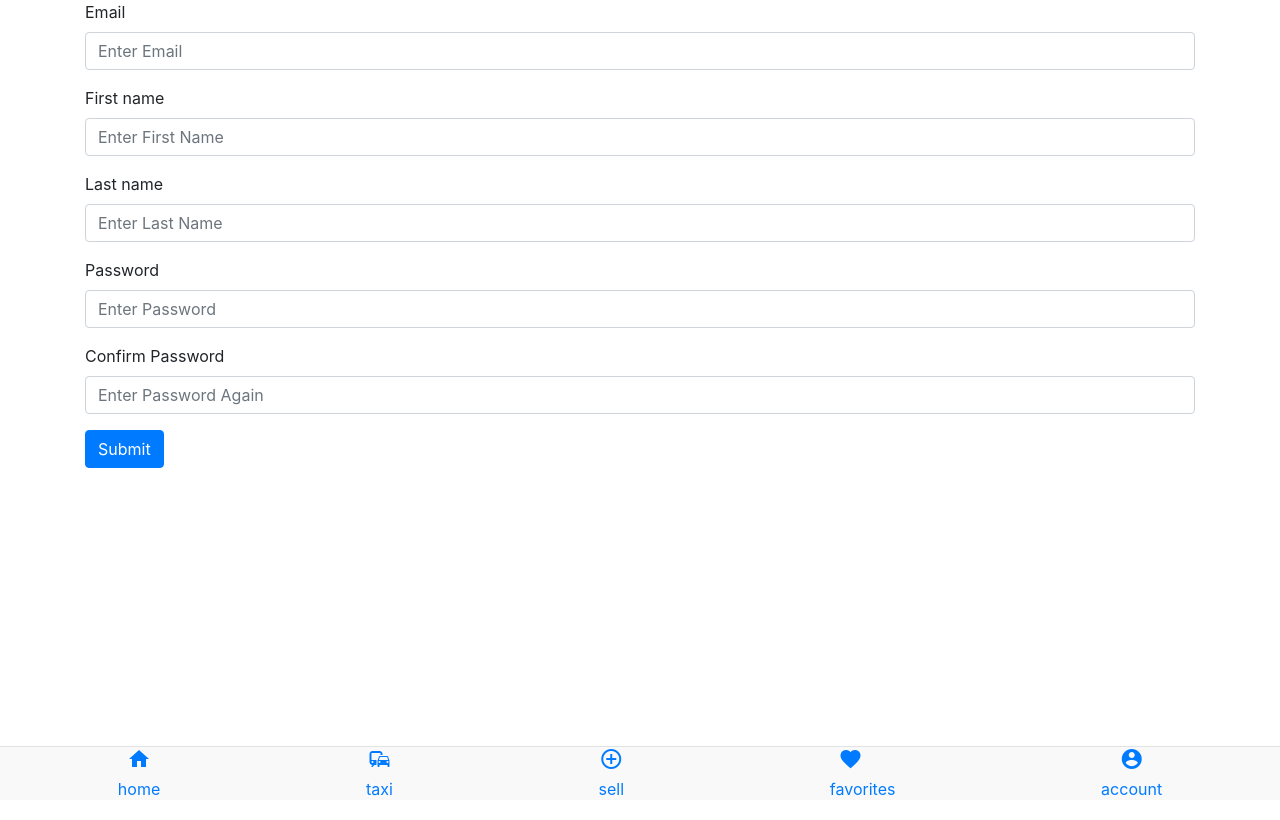
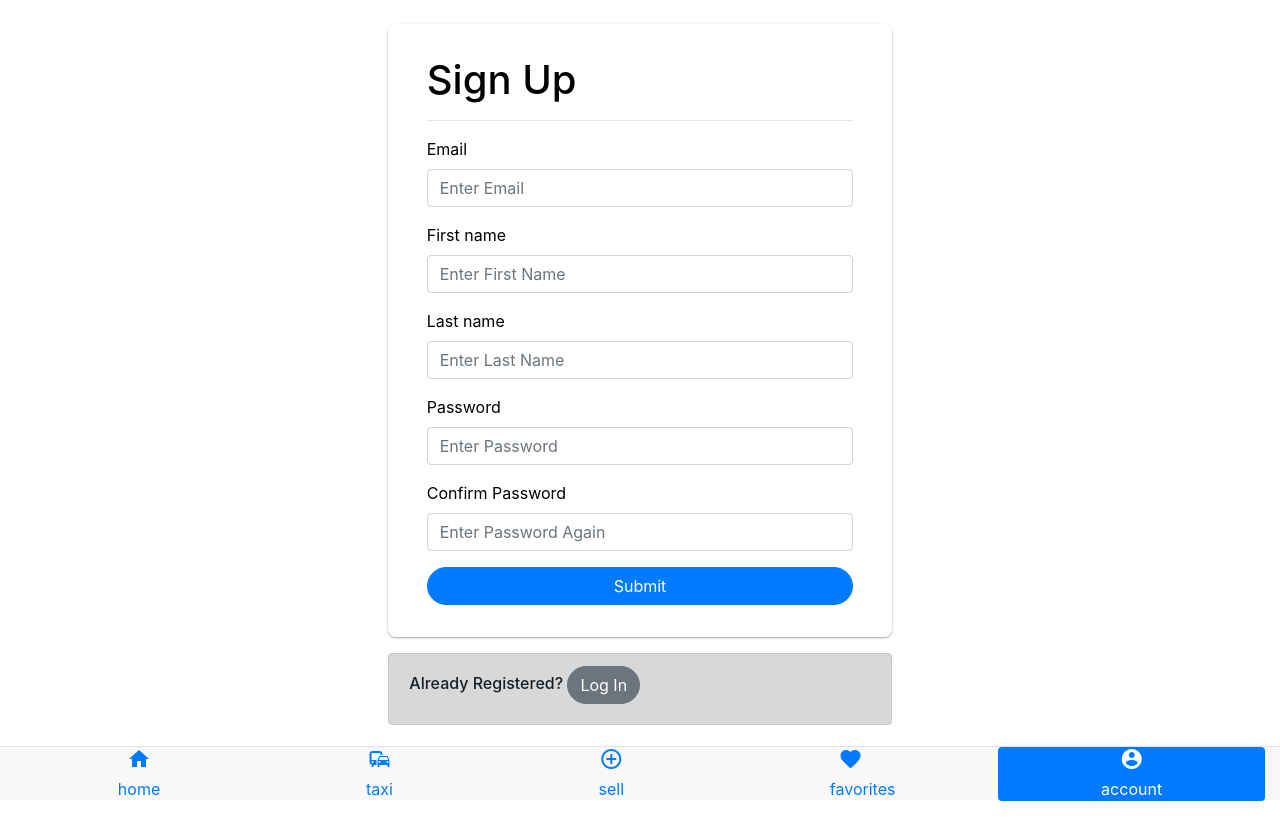
Before and after one commit to ishaanverma/muj-marketplace, a Django app: page /account/register/ in a window 1280 px wide. Before the commit the page ends 796 px from the top, so only its background shows below. Run offline with Django 3.2, Linux system fonts and the light colour scheme; parts of the project's set-up code (start-up, migrations or seed data) failed here and were passed over; some libraries are stand-ins or nearby versions.

Commit message:
Updated frontend

```diff
--- /dev/null
+++ b/src/marketplace/static_proj/css/accounts/register.css
@@ -0,0 +1,21 @@
+.form-container{
+	border-radius: 0.5em;
+	color: black;
+	padding: 2em 2.4em;
+	margin-top: 3vh;
+	-webkit-box-shadow: 0 1px 3px rgba(0,0,0,0.12), 0 1px 2px rgba(0,0,0,0.24);
+	-moz-box-shadow: 0 1px 3px rgba(0,0,0,0.12), 0 1px 2px rgba(0,0,0,0.24);
+	box-shadow: 0 1px 3px rgba(0,0,0,0.12), 0 1px 2px rgba(0,0,0,0.24);
+}
+
+#submitbutton {
+	border-radius: 3em;
+}
+
+.whitespace {
+    height: 79px;
+}
+
+.alert {
+	margin-top: 1em;
+}
--- a/src/marketplace/static_proj/css/home.css
+++ b/src/marketplace/static_proj/css/home.css
@@ -3,9 +3,13 @@
 }
 
 .logo {
+    margin: 1.5em;
     text-align: center;
 }
 
+.logo img   {
+    width: 10em;
+}
 .title-text {
     margin-top: 14px;
     margin-bottom: 5px;
--- a/src/templates/accounts/register.html
+++ b/src/templates/accounts/register.html
@@ -1,18 +1,37 @@
 {% extends "../base.html" %}
 {% load static %}
 
+{% block extra_head %}
+    <link rel="stylesheet" type="text/css" href="{% static 'css/accounts/register.css' %}">
+{% endblock %}
+
 {% block content %}
-<div class="container">
-    <form method="post">
+<div class="container-fluid">
+    <div class="row justify-content-center">
+        <div class="col-xl-5 col-lg-6 col-md-8 col-sm-10 col-xs-12">
+            <form class="form-container" method="post">
                     {% csrf_token %}
+                    <h1>Sign Up</h1>
+                    <hr>
                     {% for object in form %}
                     <div class="form-group">
                         <label>{{ object.label }}</label>
                         {{ object }}
                     </div>
                     {% endfor %}
-        <button type="submit" class="btn btn-primary">Submit</button>
+                    <div class="form-actions">
+                            <button type="submit" class="btn btn-primary btn-block" id="submitbutton">Submit</button>
+                    </div>
             </form>
+            <div class="alert alert-dark" role="alert">
+                <h6>Already Registered?
+                <a class="btn btn-secondary" id="submitbutton" href="{% url 'account:login' %}">Log In</a>
+                </h6>
+            </div>
+        </div>
+    </div>
+</div>
+<div class="whitespace">
 </div>
 
 {% endblock %}
--- a/src/templates/base/navbar.html
+++ b/src/templates/base/navbar.html
@@ -1,6 +1,6 @@
 {% url 'home:home' as home_url %}
 {% url 'products:add' as sell_url %}
-{% url 'account:login' as account_login_url %}
+{% url 'account:register' as account_register_url %}
 {% url 'favorites:home' as favorites_url %}
 
     <nav class="container-fluid" id="navigation">
@@ -46,7 +46,7 @@
                 </a>
             </li>
             <li class="nav-item">
-                <a class="nav-link {% if request.path == account_login_url %}active{% endif %}" href="{{ account_login_url }}">
+                <a class="nav-link {% if request.path == account_register_url %}active{% endif %}" href="{{ account_register_url }}">
                     <div class="icons">
                         <i class="material-icons">account_circle</i>
                     </div>
--- a/src/templates/home/home.html
+++ b/src/templates/home/home.html
@@ -9,7 +9,8 @@
 {% block content %}
     <div class="container mainbody">
         <div class="logo">
-            <h1>Mu<span class="badge badge-secondary">Bay</span></h1>
+            <img src="{% static 'img/mubaylogo.png' %}" alt="">
+            <!-- <h1>Mu<span class="badge badge-secondary">Bay</span></h1> -->
         </div>
 
         {% include 'search/search_form.html' %}
--- a/src/templates/products/detail.html
+++ b/src/templates/products/detail.html
@@ -24,7 +24,7 @@
             Posted by: {{ object.user }}
         </li>
         <li class="list-group-item">
-            {{ object.description }}
+            {{ object.description|linebreaks }}
         </li>
         <li class="list-group-item">
             Rs. {{ object.price }}
```
Also changed, not shown: src/marketplace/static_proj/css/accounts/login.css (added, +19 -0 lines), src/marketplace/static_proj/css/products/product_create.css (added, +18 -0 lines), src/templates/accounts/login.html (+20 -4 lines), src/templates/products/list.html (+12 -5 lines), src/templates/products/product_create_form.html (+17 -3 lines), src/templates/products/snippets/card.html (added, +11 -0 lines), src/marketplace/static_proj/img/mubaylogo.png (added), 2 other files. Lines whose indentation alone changed are shown as unchanged.
